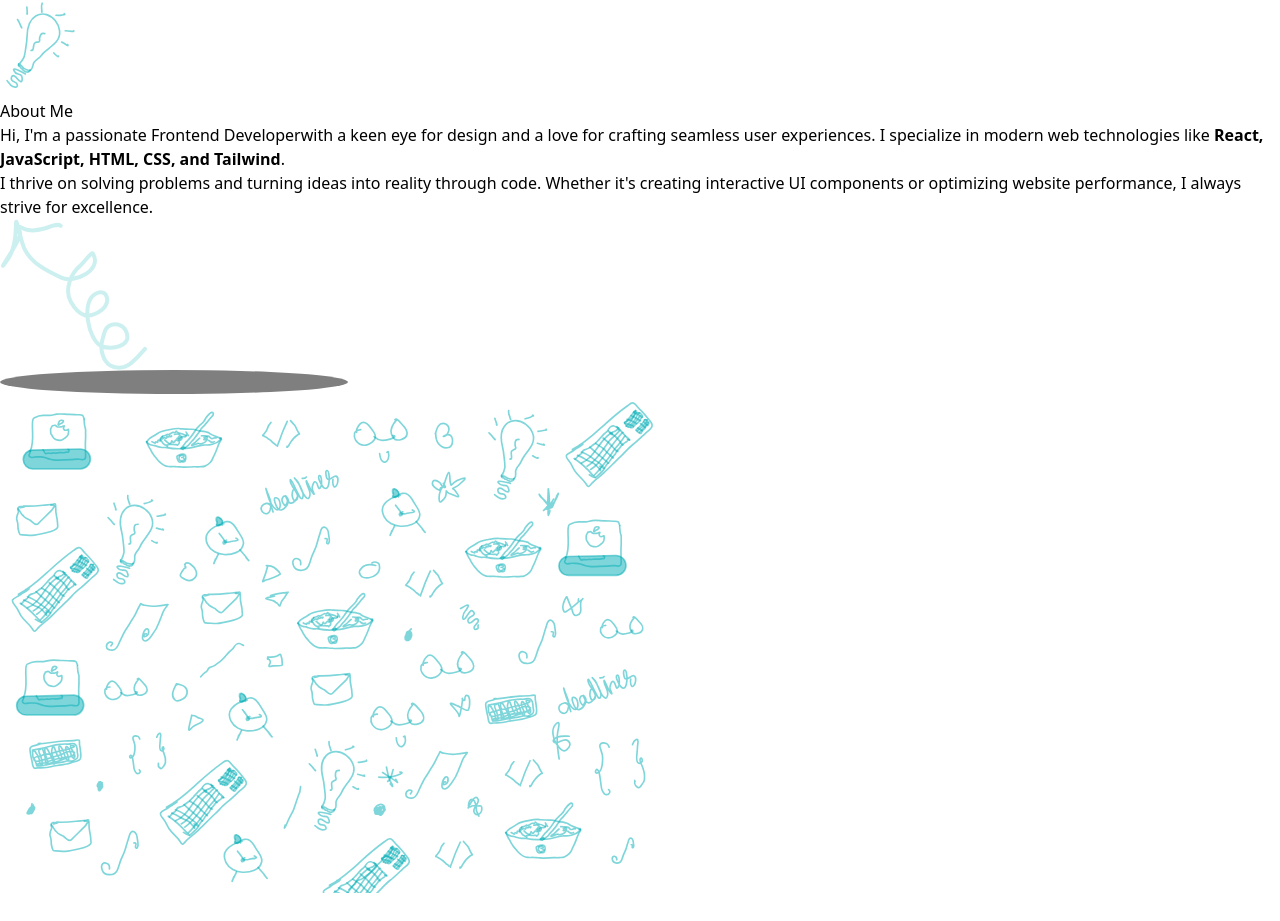
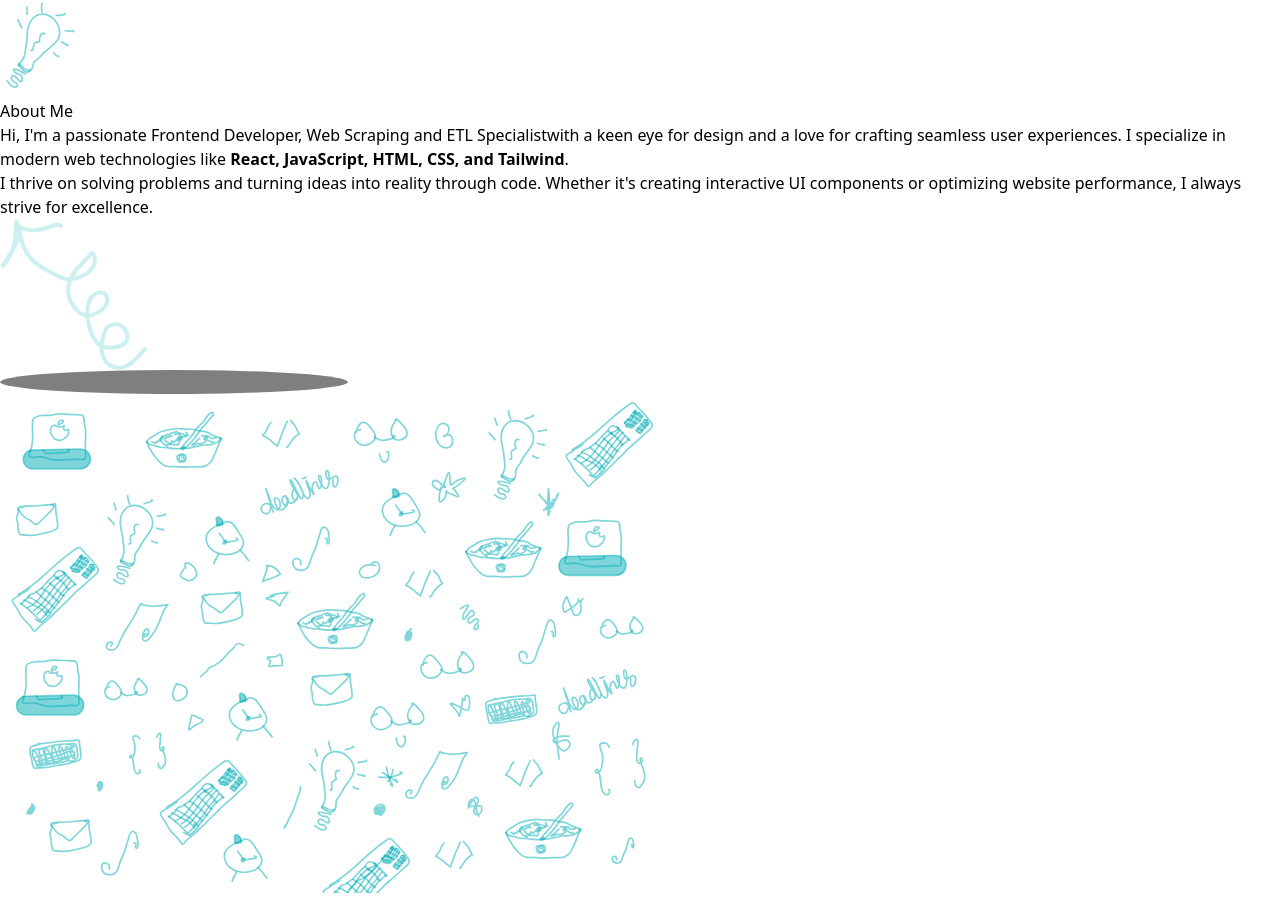
Before and after one commit to Emic21/portfolio, a React (Vite) app: page / in a window 1280 px wide. Shown: the part 1417-2338 px from the top of the page. Built offline with nearby package versions, Linux system fonts and the light colour scheme.

Commit message:
Update App.jsx

```diff
--- a/src/App.jsx
+++ b/src/App.jsx
@@ -151,7 +151,7 @@ const App = () => {
                   About <span className="text-[#00ADB5]">Me</span>
                 </h2>
                 <p className="text-sm md:text-base lg:text-lg mb-4 text-justify">
-                  Hi, I'm a passionate <span className="text-teal-300">Frontend Developer</span>
+                  Hi, I'm a passionate <span className="text-teal-300">Frontend Developer, Web Scraping and ETL Specialist</span>
                   with a keen eye for design and a love for crafting seamless user experiences.
                   I specialize in modern web technologies like <strong>React, JavaScript, HTML, CSS, and Tailwind</strong>.
                 </p>
```
